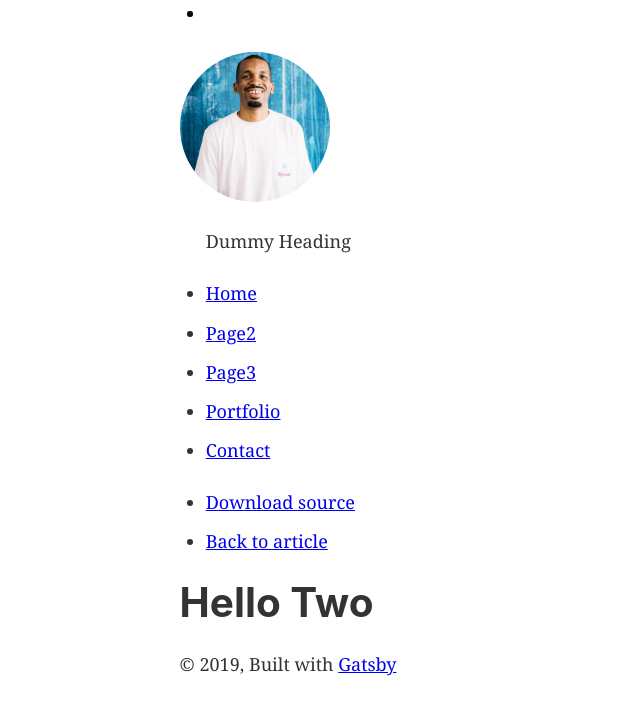
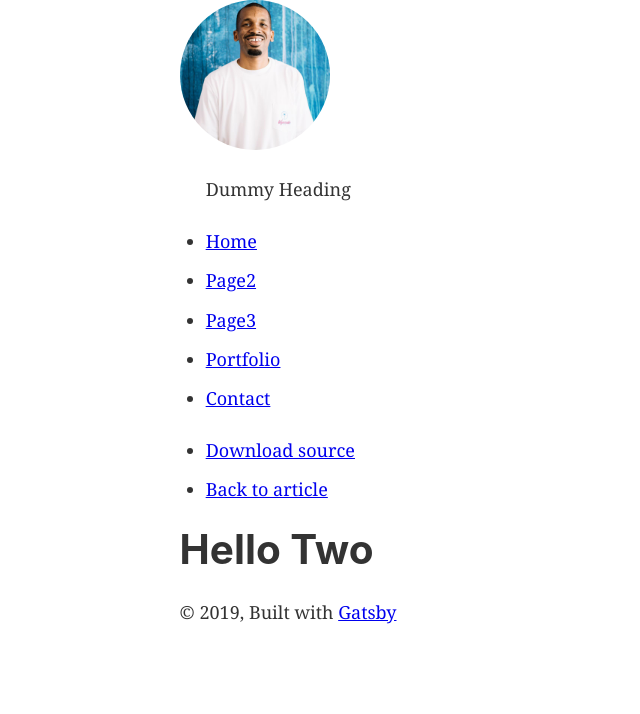
Before and after one commit to BrandonHVX/gatsbybrandon, a Gatsby site: page /page-2 in a window 1280 px wide. Shown: the whole page, without its empty margins (0-640 px from the left). Built offline with nearby package versions, Linux system fonts and the light colour scheme; Gatsby itself is replaced by a stand-in of ours.

Commit message:
layout test

```diff
--- a/src/components/TopNav.js
+++ b/src/components/TopNav.js
@@ -1,23 +1,7 @@
 import React, { Component } from "react"
-import MoblieNav from "./MoblieNav"
 
 export default class TopNav extends Component {
   render() {
-    return (
-      <div>
-        {" "}
-        <nav class="navbar navbar-expand-lg navbar-light bg-light">
-          <div class="container-fluid">
-            <div class="collapse navbar-collapse" id="navbarSupportedContent">
-              <ul class="nav navbar-nav ml-auto">
-                <li class="nav-item active">
-                  <li>{/* <MoblieNav /> */}</li>
-                </li>
-              </ul>
-            </div>
-          </div>
-        </nav>
-      </div>
-    )
+    return <div></div>
   }
 }
```
